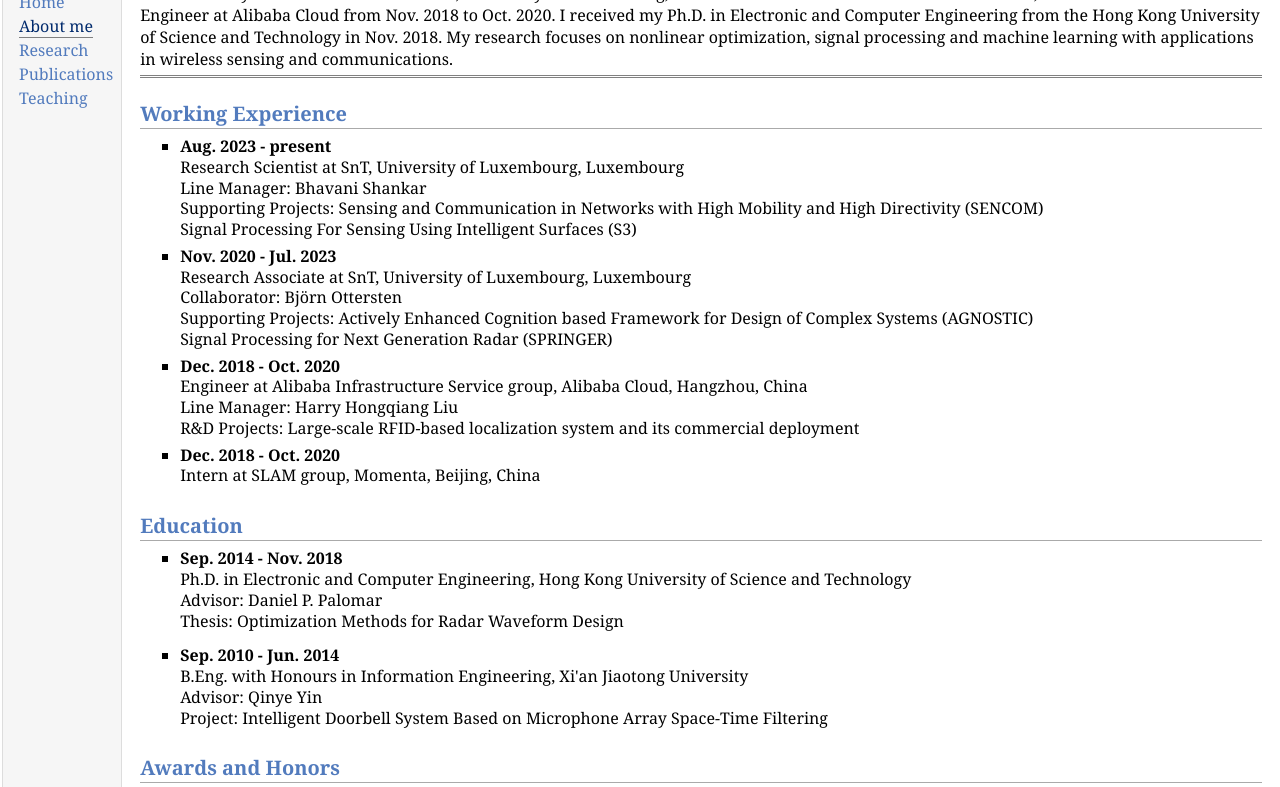
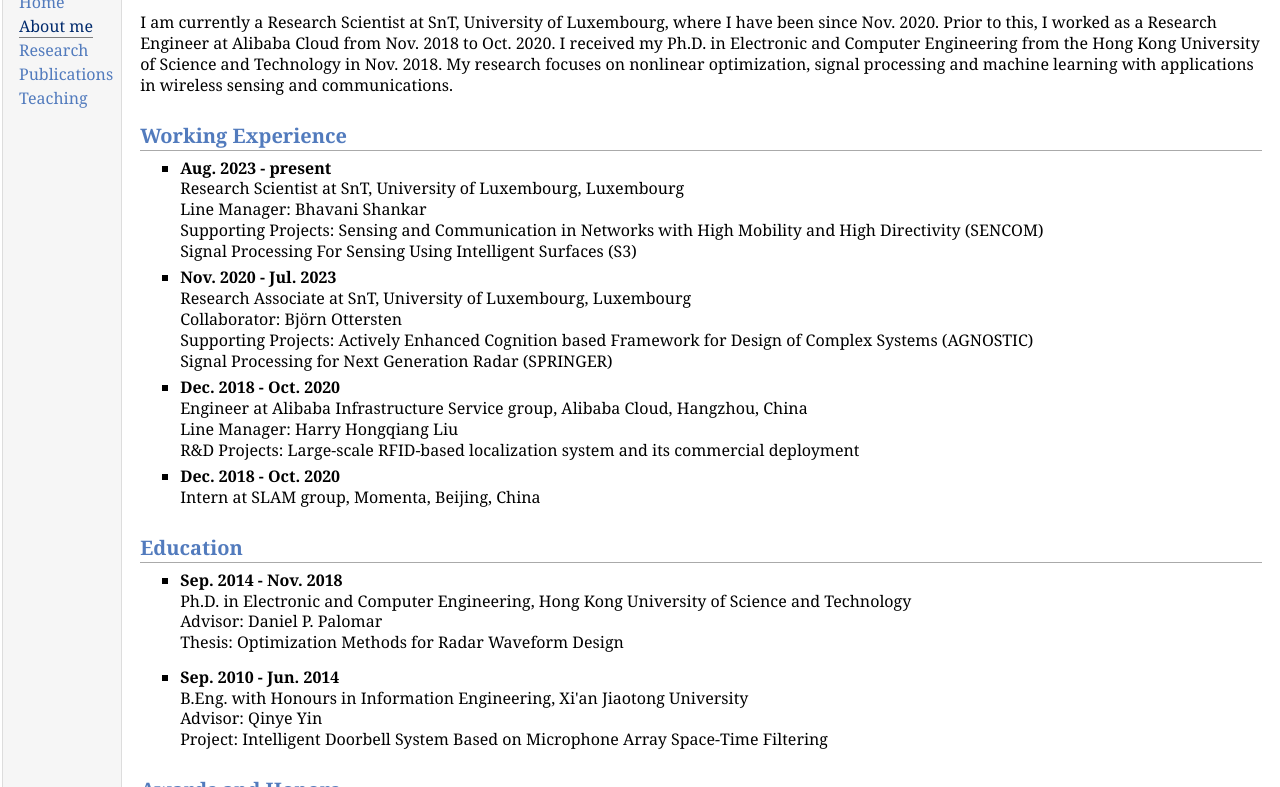
Before and after one commit to LinlongWu92/linlongwu92.github.io, a plain HTML site: page aboutme.html in a window 1280 px wide. Shown: the part 62-849 px from the top of the page. Drawn offline with Linux system fonts and the light colour scheme.

Commit message:
Update aboutme.html

```diff
--- a/aboutme.html
+++ b/aboutme.html
@@ -21,11 +21,11 @@
 <td id="layout-content">
 <div id="toptitle">
 <h1>About Me</h1>
-<div id="subtitle">I am currently a Research Scientist at SnT, University of Luxembourg, where I have been since Nov. 2020. Prior to this,
+</div>
+<p>I am currently a Research Scientist at SnT, University of Luxembourg, where I have been since Nov. 2020. Prior to this,
 I worked as a Research Engineer at Alibaba Cloud from Nov. 2018 to Oct. 2020.
 I received my Ph.D. in Electronic and Computer Engineering from the Hong Kong University of Science and Technology in Nov. 2018.
-My research focuses on nonlinear optimization, signal processing and machine learning with applications in wireless sensing and communications.</div>
-</div>
+My research focuses on nonlinear optimization, signal processing and machine learning with applications in wireless sensing and communications.</p>
 <h2>Working Experience</h2>
 <ul>
 <li><p><b>Aug. 2023 - present</b><br />
```
